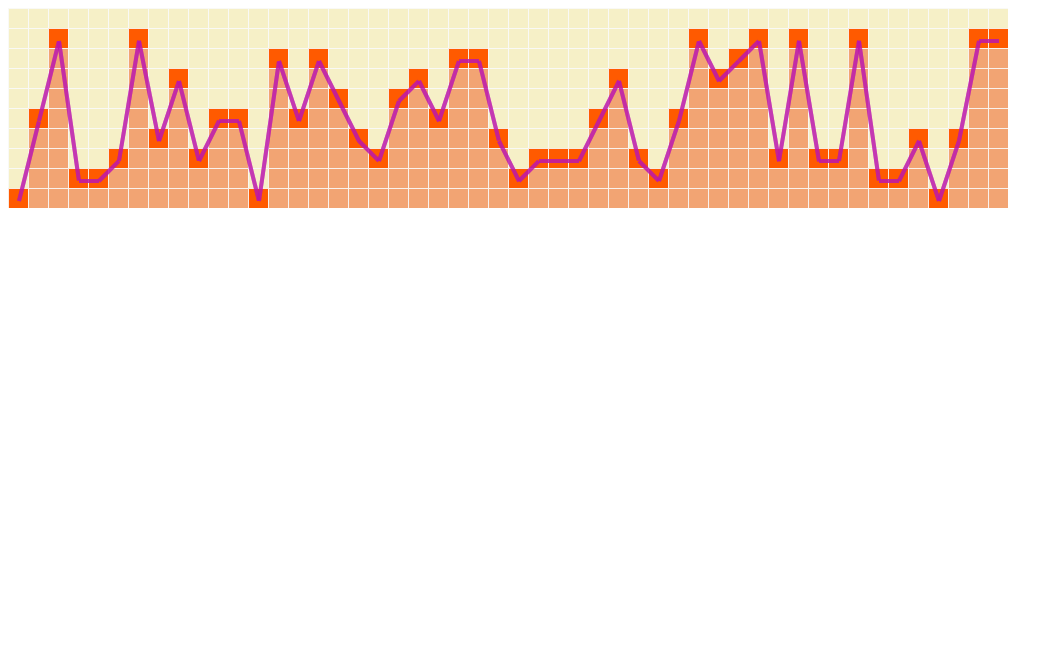
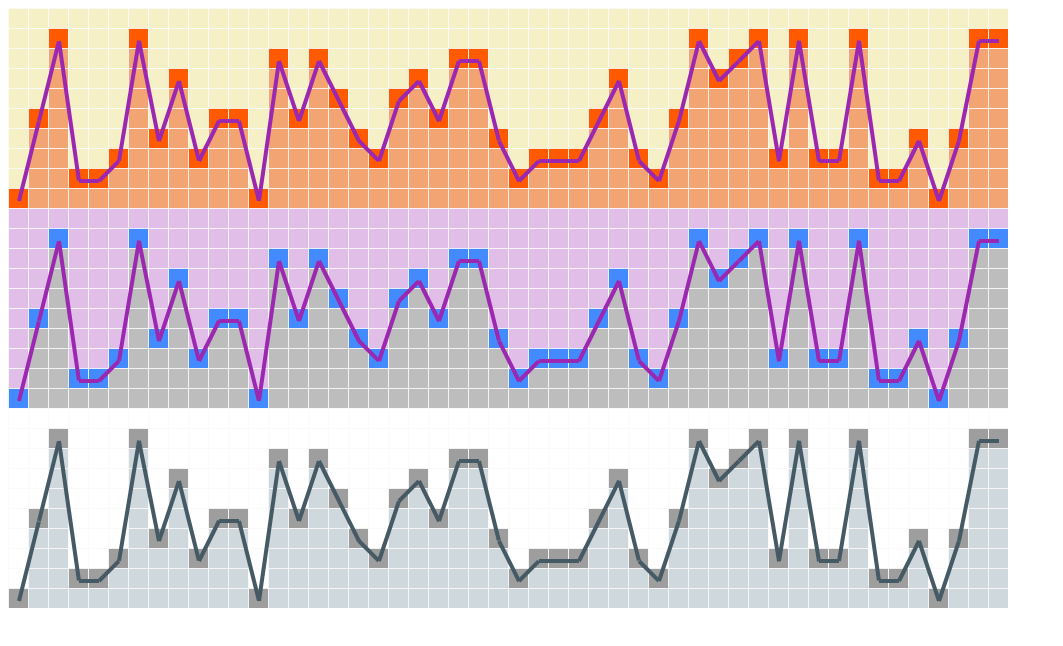
Before and after one commit to kis/scale, a website: page example/index.html in a window 1280 px wide. Shown: the whole page, without its empty margins (0-1063 px from the left). Drawn offline with nearby package versions, Linux system fonts and the light colour scheme.

Commit message:
update themes

```diff
--- a/bower.json
+++ b/bower.json
@@ -1,7 +1,7 @@
 {
   "name": "angular-scale",
   "main": "scale.js",
-  "version": "2.0.5",
+  "version": "2.0.6",
   "homepage": "https://github.com/kirillstepkin/scale",
   "authors": [
     "Kirill Stepkin <kirillstyopkin@gmail.com>"
--- a/example/index.html
+++ b/example/index.html
@@ -5,7 +5,11 @@
 		<link rel="stylesheet" type="text/css" href="../scale.css">
 	</head>
 	<body ng-controller="main">
-		<scale data="data"></scale>
+		<scale data="data" theme="default"></scale>
+
+		<scale data="data" theme="purple"></scale>
+
+		<scale data="data" theme="grey"></scale>
 
 		<script src="https://ajax.googleapis.com/ajax/libs/angularjs/1.5.7/angular.min.js"></script>
 		<script src="../scale.js"></script>
--- a/package.json
+++ b/package.json
@@ -1,6 +1,6 @@
 {
   "name": "angular-scale",
-  "version": "2.0.5",
+  "version": "2.0.6",
   "description": "Angular plugin for building a scale of items. Chart ruler completely on HTML/CSS/JS. Inspired by kinopoisk.ru chart. Feel free for contribute.",
   "keywords": [
     "angular",
--- a/scale.css
+++ b/scale.css
@@ -5,48 +5,79 @@
   position: relative;
 }
 
-.ruler-row {
+.ruler-container .ruler-row {
   display: inline-block;
 }
 
-.mark {
+.ruler-row .mark {
   position: relative;
   width: 20px;
   height: 20px;
-  background: rgba(255,90,0,1);
   border-top: 1px solid rgba(249,250,249, 0.9);
   border-left: 1px solid rgba(249,250,249, 0.9);
   box-sizing: border-box;
 }
 
-.line {
+.ruler-row .mark:hover {
+  cursor: pointer;
+}
+
+.mark .line {
   position: relative;
   top: 10px;
   left: 10px;
   z-index: 99;
-  background: rgba(187, 22, 176, 0.6);
-  border: 2px solid rgba(187, 22, 176, 0.6);
   box-sizing: border-box;
   transform-origin: left center;
 }
 
-.line:hover {
-  border: 2px solid rgba(119, 14, 112, 1);
+/* default theme */
+.default .mark {
+  background: rgba(255,90,0,1);
 }
 
-.empty {
+.default .empty {
   background: #f6f0c7;
 }
 
-.pinned {
-  background: rgba(255,90,0,1) !important;
-}
-
-.painted {
+.default .painted {
   background: rgba(255,90,0,0.5);
 }
 
-.mark:hover, .empty:hover {
-  cursor: pointer;
-  background: #f9dba3;
+.default .line {
+  border: 2px solid #9C27B0;
 }
+
+/* purple theme */
+.purple .mark {
+  background: #448AFF;
+}
+
+.purple .empty {
+  background: #E1BEE7;
+}
+
+.purple .painted {
+  background: #BDBDBD;
+}
+
+.purple .line {
+  border: 2px solid #9C27B0;
+}
+
+/* grey theme */
+.grey .mark {
+  background: #9E9E9E;
+}
+
+.grey .empty {
+  background: #FFFFFF;
+}
+
+.grey .painted {
+  background: #CFD8DC;
+}
+
+.grey .line {
+  border: 2px solid #455A64;
+}
--- a/scale.js
+++ b/scale.js
@@ -40,6 +40,8 @@ angular.module('scale', ['ng']).directive('scale', ['$templateCache', function($
       data: '='
     },
     link: function(scope, element, attrs) {
+      scope.theme = attrs.theme || 'default';
+
       var SCALE_WIDTH = 50,
           SCALE_HEIGHT = 10,
           BLOCK_WIDTH = 20;
@@ -66,7 +68,7 @@ angular.module('scale', ['ng']).directive('scale', ['$templateCache', function($
     }
   }
 }]).run( [ '$templateCache' , function( $templateCache ) {
-  var template = '<div class="ruler-container">' +
+  var template = '<div class="ruler-container {{theme}}">' +
     '<div class="ruler-row" ng-repeat="(keyMark, mark) in marks track by $index">' +
       '<div class="mark" ng-class="{\'painted\': $index > mark.value, \'empty\': $index < mark.value}" ng-repeat="(keyBlock, block) in rowBlocks track by $index">' +
         '<div class="line" ng-if="$index == mark.value && keyMark < marks.length - 1" ng-style="calcStyle(keyBlock, keyMark)"></div>' +
```
Also changed, not shown: README.md, img/024486fd94.jpg (added).
